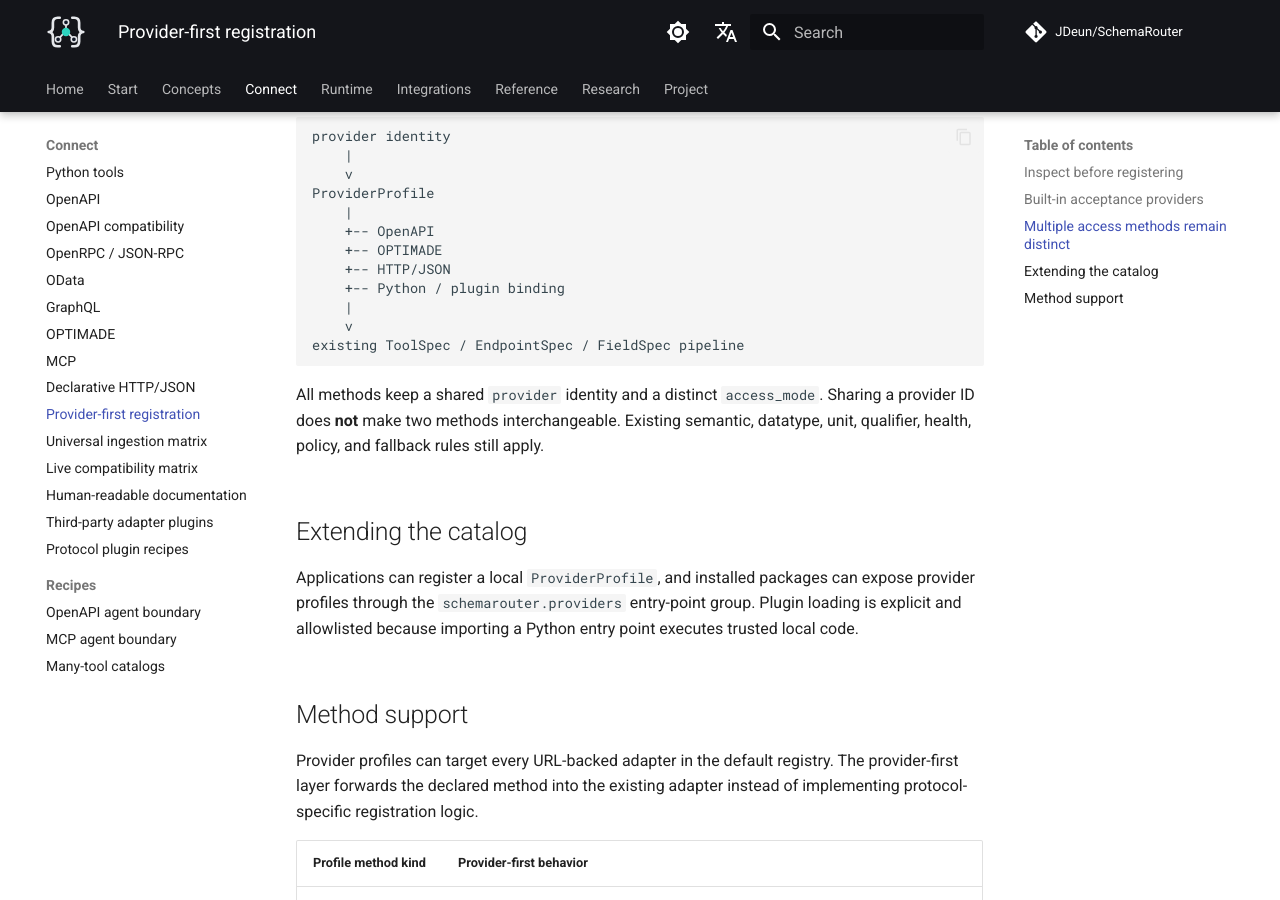
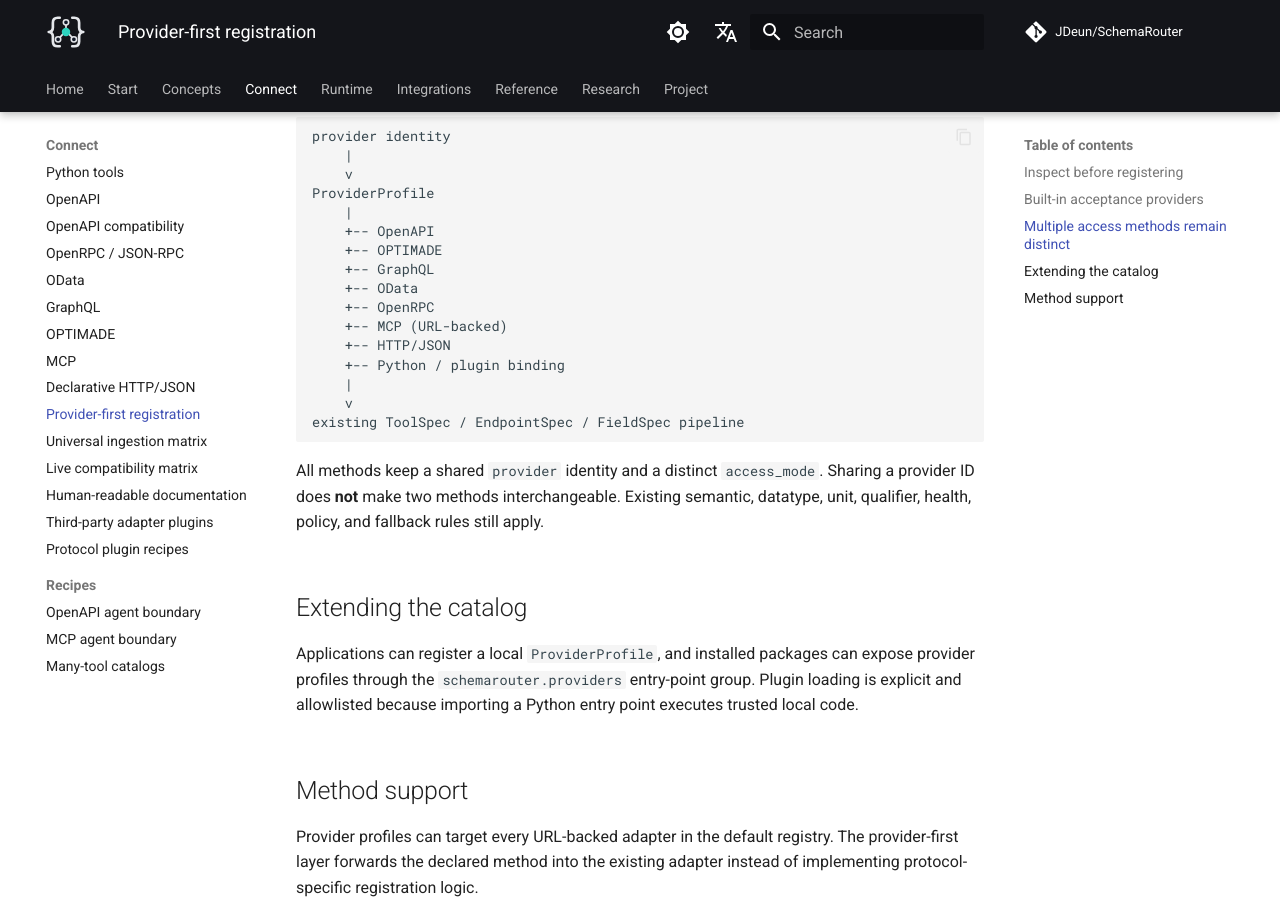
Before and after one commit to JDeun/SchemaRouter, an MkDocs documentation site: the page built from docs/guides/provider-first-registration.md, in a window 1280 px wide and 900 px high, scrolled down 1633 px. Built offline with MkDocs 1.6.1 and Material for MkDocs 9.7.7, drawn with Linux system fonts in a browser that asks for light colours; comment, search, counter and statistics services are not loaded.

Commit message:
docs: show full provider-first adapter surface

```diff
--- a/docs/guides/provider-first-registration.md
+++ b/docs/guides/provider-first-registration.md
@@ -70,6 +70,10 @@ ProviderProfile
     |
     +-- OpenAPI
     +-- OPTIMADE
+    +-- GraphQL
+    +-- OData
+    +-- OpenRPC
+    +-- MCP (URL-backed)
     +-- HTTP/JSON
     +-- Python / plugin binding
     |
```
